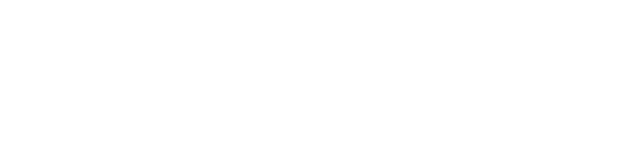
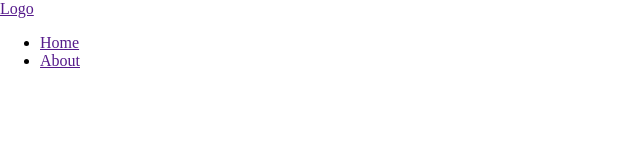
Before and after one commit to Rammfall/git-less, a plain HTML site: page index.html in a window 1280 px wide. Shown: the whole page, without its empty margins (0-640 px from the left). Drawn offline with Linux system fonts and the light colour scheme.

Commit message:
Added header structure

```diff
--- a/index.html
+++ b/index.html
@@ -12,7 +12,17 @@
 
 <header>
     <div class="container">
-
+        <a href="" class="logo">Logo</a>
+        <nav>
+            <ul>
+                <li>
+                    <a href="">Home</a>
+                </li>
+                <li>
+                    <a href="">About</a>
+                </li>
+            </ul>
+        </nav>
     </div>
 </header>
 
```
